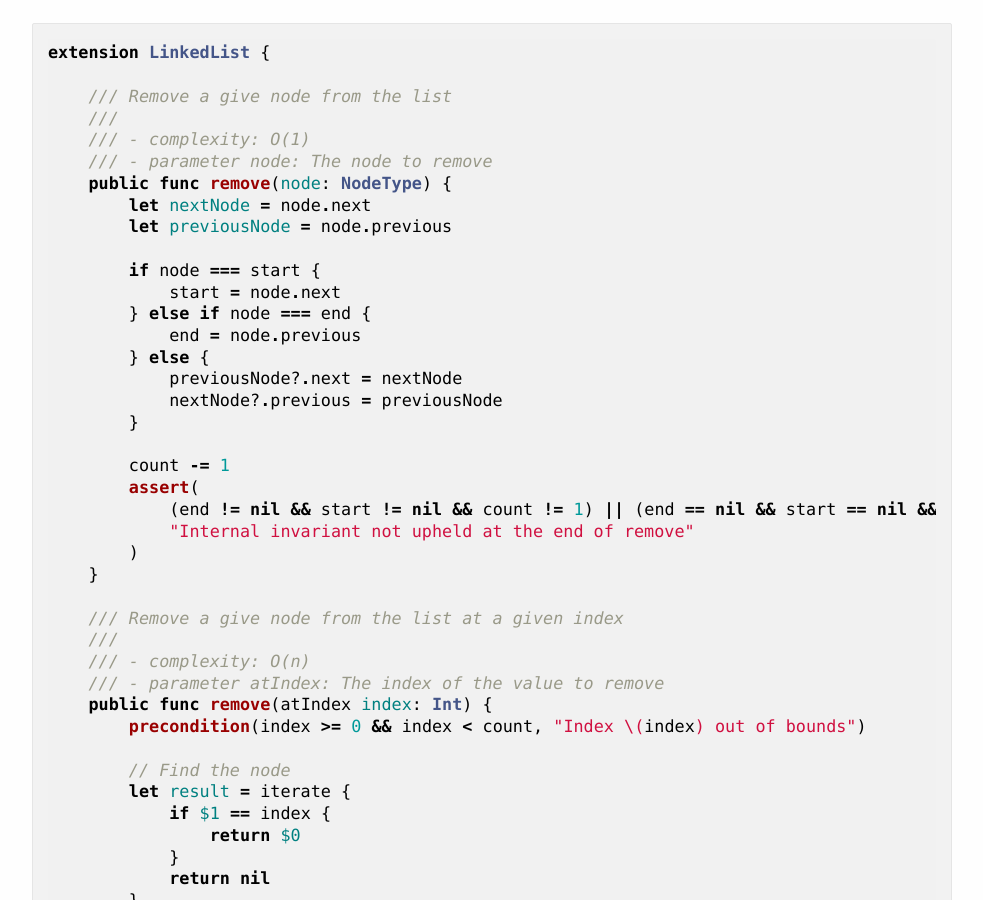
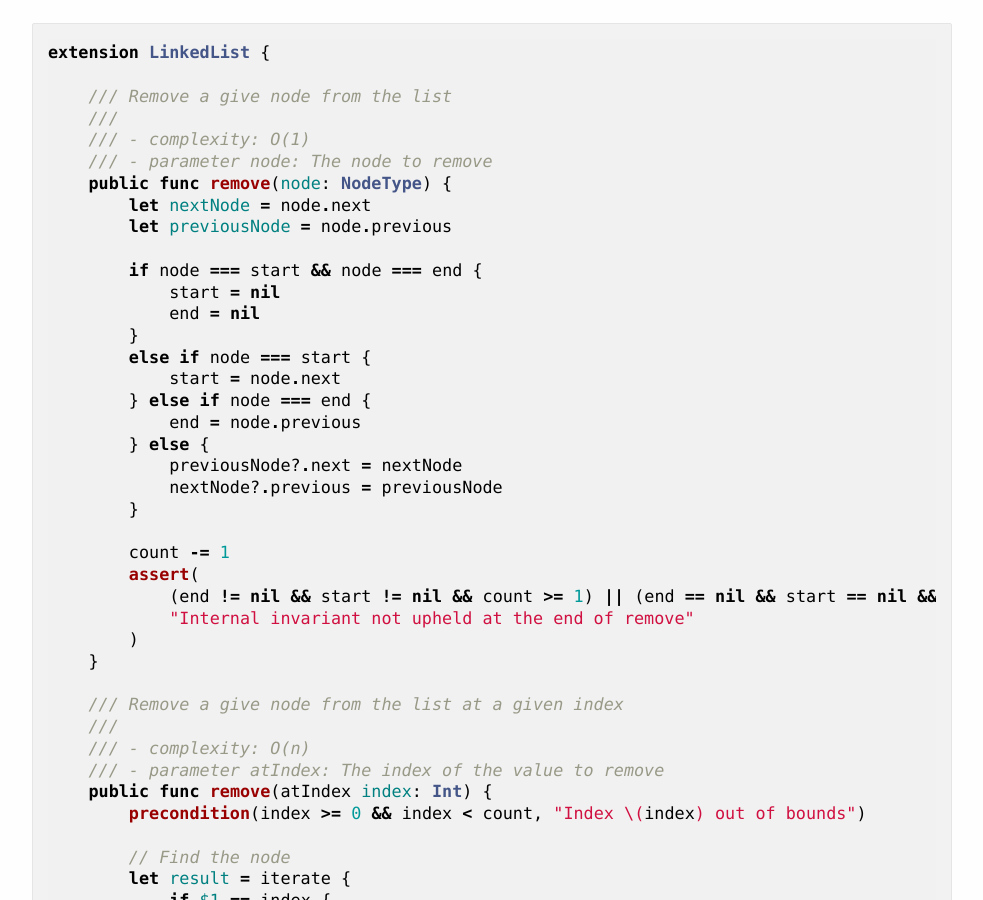
Before and after one commit to k0nserv/hugotunius.se, a Jekyll site: the page built from _posts/2016-07-17-implementing-a-linked-list-in-swift.md, in a window 1280 px wide and 900 px high, scrolled down 5956 px. Shown: the whole window, without its empty margins (148-1131 px from the left). Built offline with Jekyll 4.4.1, drawn with Linux system fonts in a browser that asks for light colours.

Commit message:
[LinkedList] Fix error in remove

```diff
--- a/_posts/2016-07-17-implementing-a-linked-list-in-swift.md
+++ b/_posts/2016-07-17-implementing-a-linked-list-in-swift.md
@@ -225,7 +225,11 @@ extension LinkedList {
         let nextNode = node.next
         let previousNode = node.previous
 
-        if node === start {
+        if node === start && node === end {
+            start = nil
+            end = nil
+        }
+        else if node === start {
             start = node.next
         } else if node === end {
             end = node.previous
@@ -236,7 +240,7 @@ extension LinkedList {
 
         count -= 1
         assert(
-            (end != nil && start != nil && count != 1) || (end == nil && start == nil && count == 0),
+            (end != nil && start != nil && count >= 1) || (end == nil && start == nil && count == 0),
             "Internal invariant not upheld at the end of remove"
         )
     }
```
Also changed, not shown: 1 other file.
